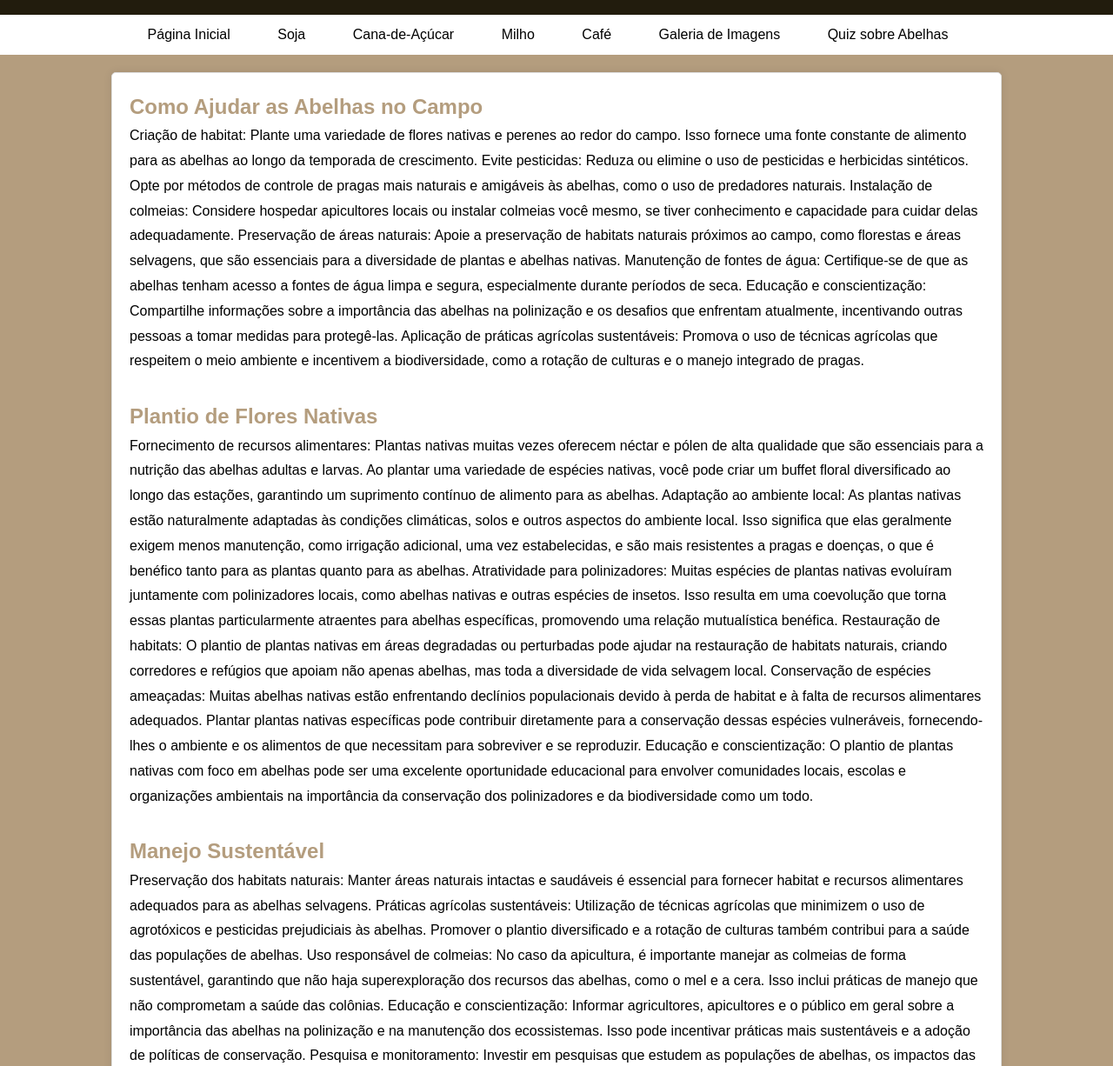
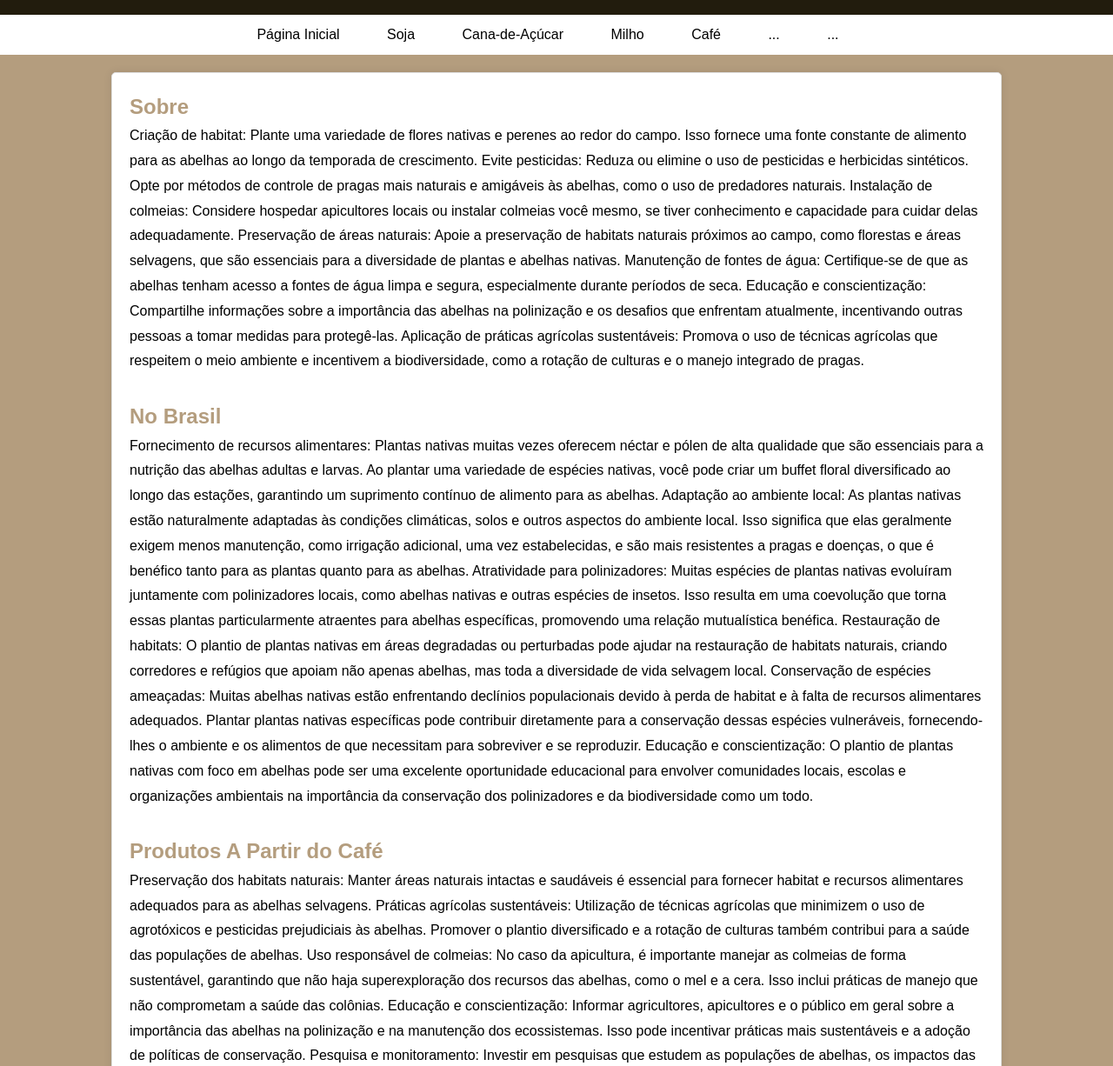
Before and after one commit to Aisupurin/Agrinho, a plain HTML site: page café.html in a window 1280 px wide. Shown: the part 74-1300 px from the top of the page at 87% size. Drawn offline with Linux system fonts and the light colour scheme.

Commit message:
fgnvhmhm

```diff
--- a/café.html
+++ b/café.html
@@ -18,14 +18,14 @@
             <li><a href="cana.html">Cana-de-Açúcar</a></li>
             <li><a href="milho.html">Milho</a></li>
             <li><a href="café.html">Café</a></li>
-            <li><a href="galeria.html">Galeria de Imagens</a></li>
-            <li><a href="quiz.html">Quiz sobre Abelhas</a></li>
+            <li><a href="galeria.html">...</a></li>
+            <li><a href="quiz.html">...</a></li>
         </ul>
     </nav>
 
     <div class="content">
         <section id="ajudar">
-            <h2>Como Ajudar as Abelhas no Campo</h2>
+            <h2>Sobre</h2>
             <p>Criação de habitat: Plante uma variedade de flores nativas e perenes ao redor do campo. Isso fornece uma fonte constante de alimento para as abelhas ao longo da temporada de crescimento.
 
                 Evite pesticidas: Reduza ou elimine o uso de pesticidas e herbicidas sintéticos. Opte por métodos de controle de pragas mais naturais e amigáveis às abelhas, como o uso de predadores naturais.
@@ -44,7 +44,7 @@
         </section>
 
         <section id="plantio">
-            <h2>Plantio de Flores Nativas</h2>
+            <h2>No Brasil</h2>
             <p>Fornecimento de recursos alimentares: Plantas nativas muitas vezes oferecem néctar e pólen de alta qualidade que são essenciais para a nutrição das abelhas adultas e larvas. Ao plantar uma variedade de espécies nativas, você pode criar um buffet floral diversificado ao longo das estações, garantindo um suprimento contínuo de alimento para as abelhas.
 
                 Adaptação ao ambiente local: As plantas nativas estão naturalmente adaptadas às condições climáticas, solos e outros aspectos do ambiente local. Isso significa que elas geralmente exigem menos manutenção, como irrigação adicional, uma vez estabelecidas, e são mais resistentes a pragas e doenças, o que é benéfico tanto para as plantas quanto para as abelhas.
@@ -59,7 +59,7 @@
         </section>
 
         <section id="manejo">
-            <h2>Manejo Sustentável</h2>
+            <h2>Produtos A Partir do Café</h2>
             <p>Preservação dos habitats naturais: Manter áreas naturais intactas e saudáveis é essencial para fornecer habitat e recursos alimentares adequados para as abelhas selvagens.
 
                 Práticas agrícolas sustentáveis: Utilização de técnicas agrícolas que minimizem o uso de agrotóxicos e pesticidas prejudiciais às abelhas. Promover o plantio diversificado e a rotação de culturas também contribui para a saúde das populações de abelhas.
@@ -72,6 +72,14 @@
 
                 Legislação e políticas públicas: Desenvolver e implementar políticas que protejam as abelhas e seus habitats, regulamentando o uso de pesticidas, incentivando práticas agrícolas sustentáveis e apoiando projetos de conservação.</p>
         </section>
+
+        <section id="galeria">
+            <div class="gallery">
+                <img src="café 1.jpg" alt="Abelha no Campo 1">
+                <img src="café 2.jpg" alt="Abelha no Campo 2">
+                <img src="café 3.jpg" alt="Abelha no Campo 3">
+            </div>
+        </section>
     </div>
 </body>
 </html>
```
Also changed, not shown: café 1.jpg (added), café 2.jpg (added), café 3.jpg (added).
